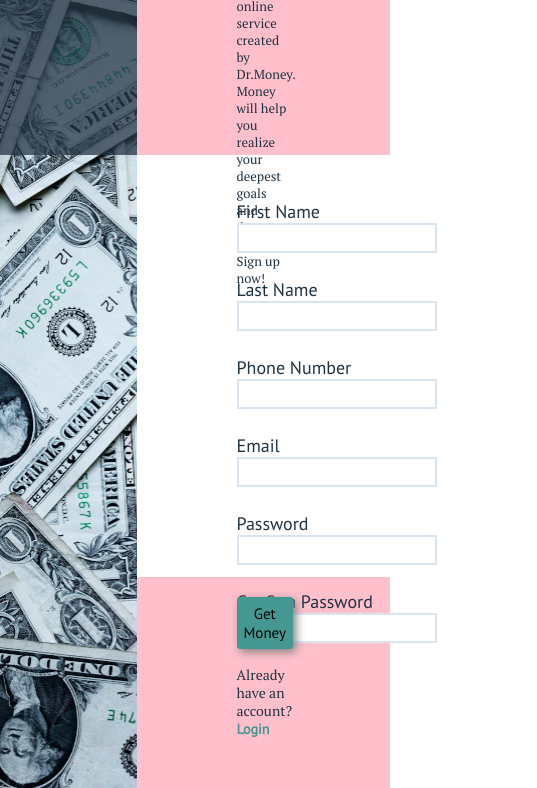
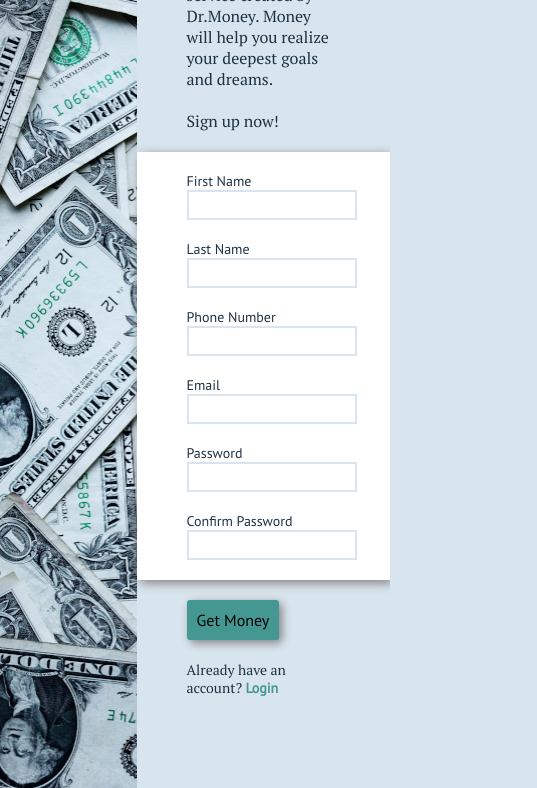
Before and after one commit to gardenOctopus/Form, a plain HTML site: page index.html in a window 390 px wide. Shown: the part 56-844 px from the top of the page, 537 px wide, since content can reach past the window. Drawn offline with Linux system fonts and the light colour scheme.

Commit message:
Made site responsive

```diff
--- a/style.css
+++ b/style.css
@@ -44,7 +44,8 @@
 
 body {
     color: #1e3242ff;
-    font-size: 16px;
+    background-color: #d9e5eeff;
+    font-size: 20px;
     font-family: 'pt_serifregular';
 
     display: flex;
@@ -52,7 +53,6 @@ body {
 
 #side-bar {
     background-image: url('money-resize.jpg');
-    background-color: #d9e5eeff;
 
     width: 35vw;
     height: 100vh;
@@ -67,39 +67,32 @@ body {
     text-align: center;
 
     display: inline-block;
-    width: 100%;
-    height: 25vh;
-    padding: 10px;
+    width: 35vw;
 }
 
 #main {
     background-color: #d9e5eeff;
 
     width: 65vw;
-    height: 100vh;
-}
-
-.main-content,
-#form-content {
-    width: 100%;
-    padding: 20px 100px 20px 100px;
 }
 
 .main-content {
-    height: 25vh;
+    width: 100%;
+    padding: 20px 50px 20px 50px;
 }
 
 #form-content {
+    width: 100%;
+    padding-left: 50px;
+    padding-bottom: 20px;
     background-color: #fff;
-
-    height: 50vh;
+    box-shadow: 3px 3px 10px grey;
 }
 
 ul li{
     list-style-type: none;
-
-    margin-top: 25px;
-    margin-right: 100px;
+    margin-top: 20px;
+    margin-right: 10%;
     display: inline-block;
 }
 
@@ -158,17 +151,27 @@ a:hover {
     font-size: 14px;
 }
 
-@media only screen and (max-width: 1200px) {
+@media screen and (max-width: 1000px) {
+
     body {
-        font-size: 13px;
+        font-size: 16px;
     }
 
-    #main {
-        background-color: pink;
+    ul li {
+        margin-right: 5%;
+    }
+
+    label {
+        font-size: 14px;
+    }
+
+    input {
+        height: 30px;
+        width: 170px;
     }
 
     button {
-        padding: 7px;
-        font-size: 15px;
+        font-size: 16px;
+        padding: 10px;
     }
   }
```
